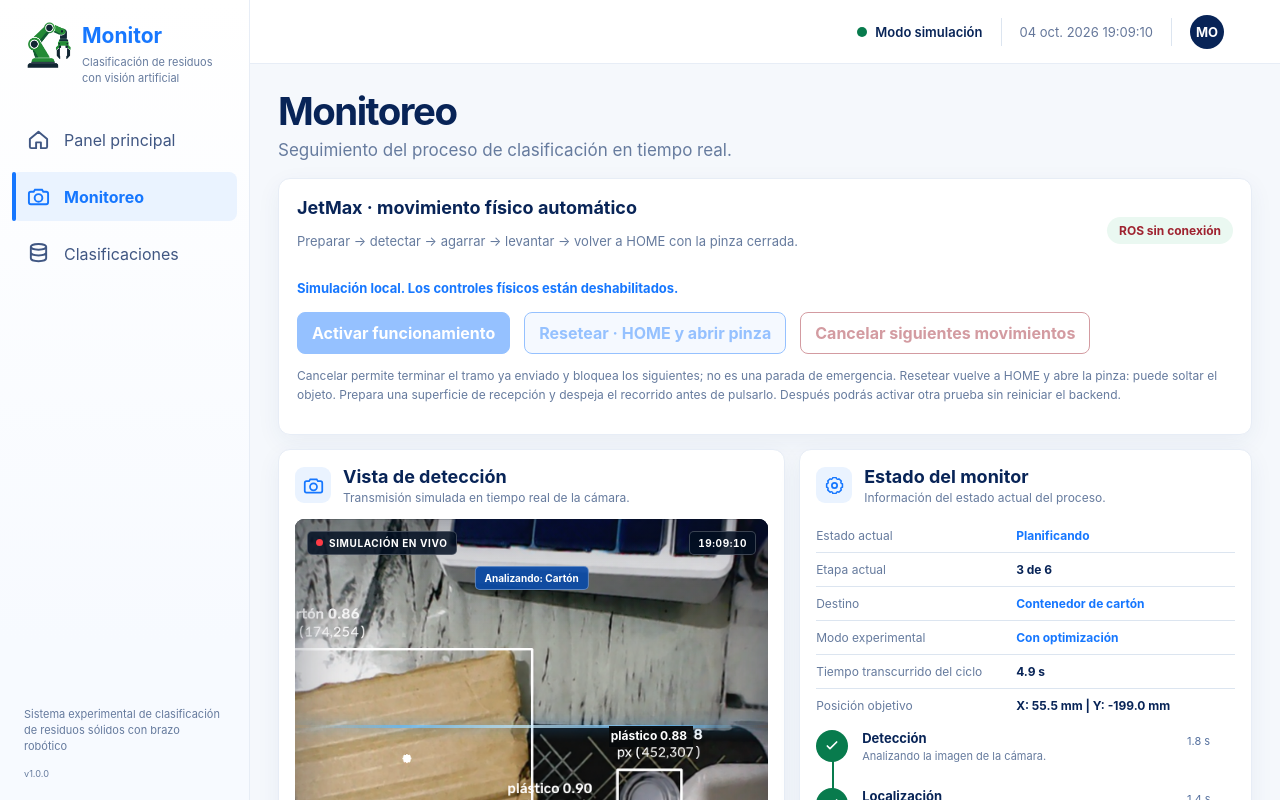
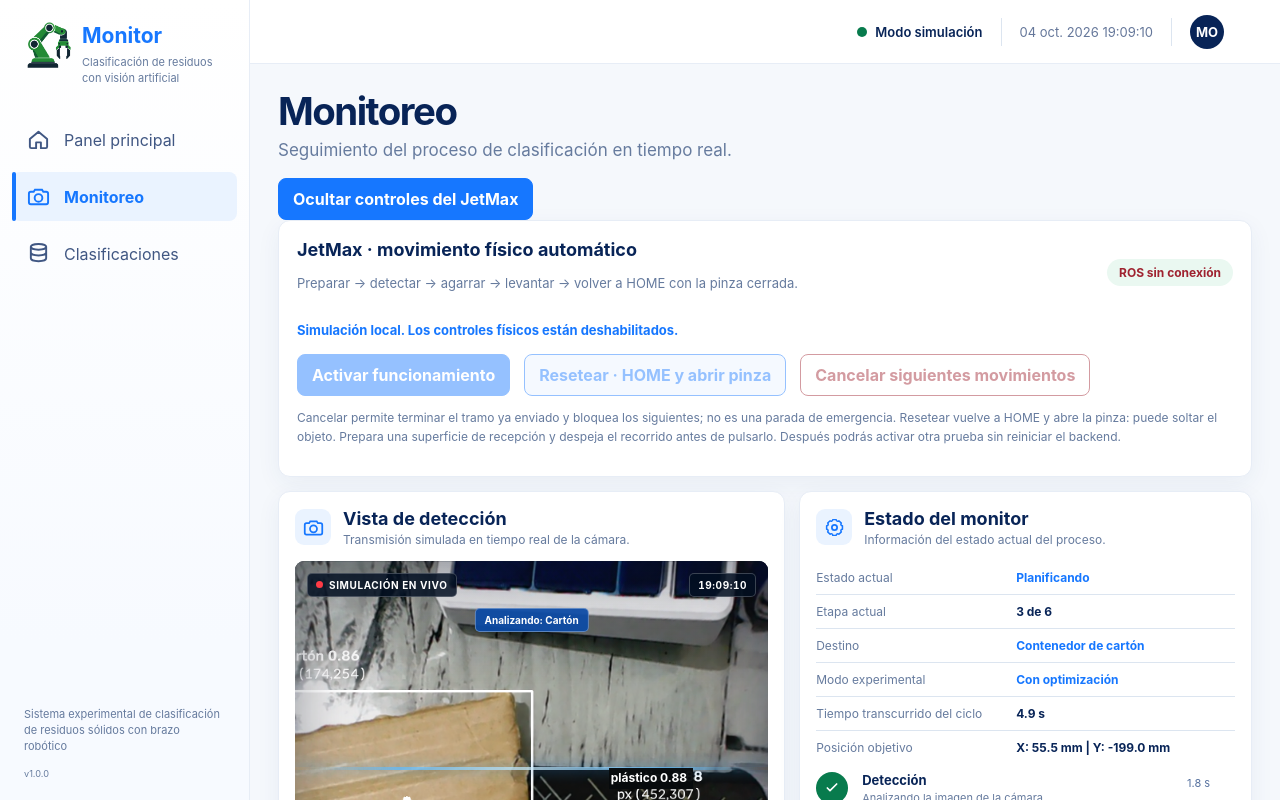
Before and after one commit to Rony-Tesis/front-web-rony, an Angular app: page /monitoring in a window 1280 px wide. Shown: the top 800 px of the page. Built offline with nearby package versions, Linux system fonts and the light colour scheme.

Commit message:
feat(controls): add accessible show and hide toggle

```diff
--- a/src/app/waste-classification/presentation/components/robot-controls/robot-controls.component.html
+++ b/src/app/waste-classification/presentation/components/robot-controls/robot-controls.component.html
@@ -1,6 +1,18 @@
 @let snapshot = monitor.snapshot();
 @let robot = snapshot?.motionMode === 'physical' ? snapshot?.robotState : undefined;
-<section class="robot-panel" aria-labelledby="robot-control-title">
+<div class="visibility-control">
+  <button
+    class="visibility-toggle"
+    type="button"
+    aria-controls="jetmax-controls"
+    [attr.aria-expanded]="controlsVisible()"
+    (click)="toggleControls()"
+  >
+    {{ controlsVisible() ? 'Ocultar controles del JetMax' : 'Mostrar controles del JetMax' }}
+  </button>
+</div>
+@if (controlsVisible()) {
+  <section id="jetmax-controls" class="robot-panel" aria-labelledby="robot-control-title">
     <div class="header">
       <div>
         <h2 id="robot-control-title">JetMax · movimiento físico automático</h2>
@@ -110,3 +122,4 @@
       <p class="error" role="alert">{{ monitor.controlError() }}</p>
     }
   </section>
+}
```
Lines whose indentation alone changed are shown as unchanged.
